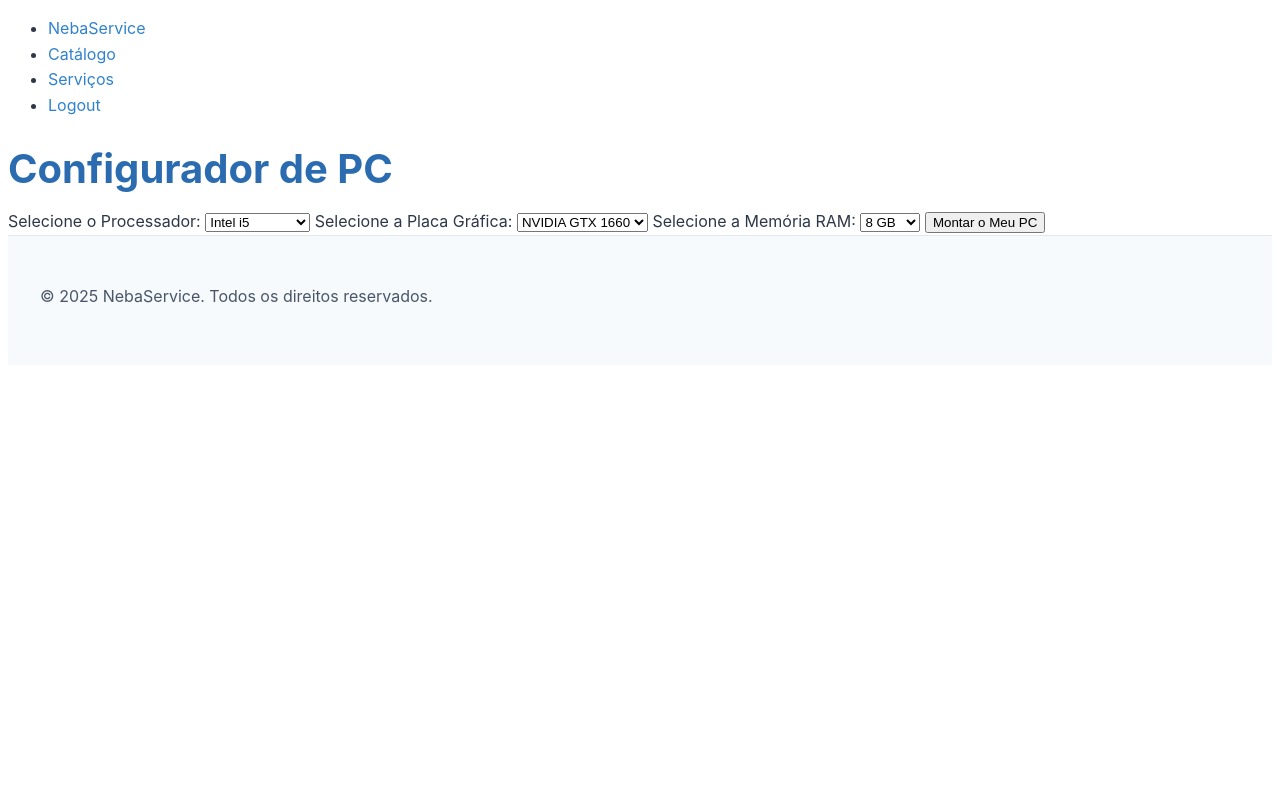
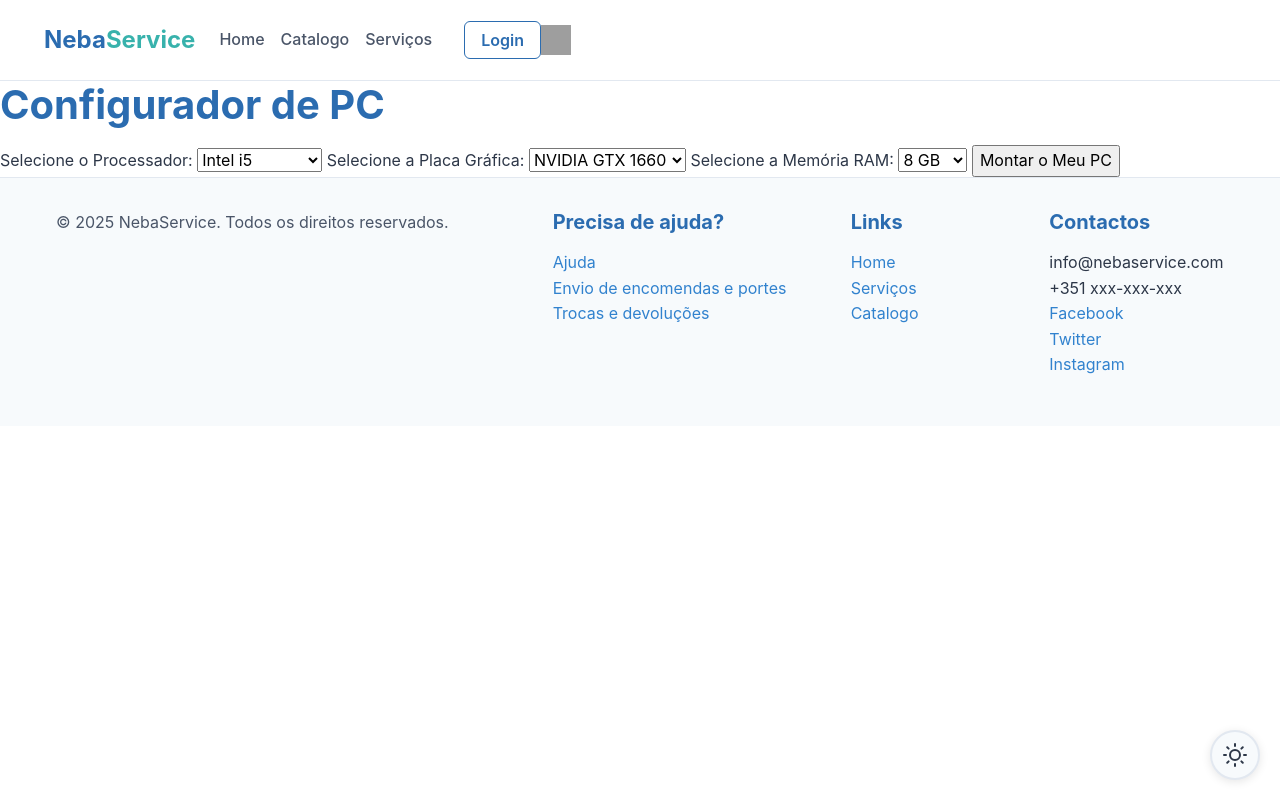
Before and after one commit to nyctopheliac/nebaservice, a PHP site: page /configurador.php in a window 1280 px wide. Run offline with PHP 8.4, Linux system fonts and the light colour scheme; grey boxes are pictures that could not be loaded.

Commit message:
tá a ficar foda

```diff
--- a/configurador.php
+++ b/configurador.php
@@ -4,18 +4,46 @@
 <head>
     <meta charset="UTF-8">
     <meta name="viewport" content="width=device-width, initial-scale=1.0">
+    <link href="https://cdn.jsdelivr.net/npm/bootstrap@5.3.3/dist/css/bootstrap.min.css" rel="stylesheet" integrity="sha384-QWTKZyjpPEjISv5WaRU9OFeRpok6YctnYmDr5pNlyT2bRjXh0JMhjY6hW+ALEwIH" crossorigin="anonymous">
     <link rel="stylesheet" href="style.css">
     <title>Configurador de PC</title>
 </head>
+
 <body>
-    <nav>
-        <ul>
-            <li><a href="index.php">NebaService</a></li>
-            <li><a href="catalogo.php">Catálogo</a></li>
-            <li><a href="servicos.php">Serviços</a></li>
-            <li><a href="logout.php">Logout</a></li>
-        </ul>
-    </nav>
+
+  <button id="darkModeToggle" class="dark-mode-toggle" aria-label="Toggle dark mode">
+    <svg xmlns="http://www.w3.org/2000/svg" width="20" height="20" viewBox="0 0 24 24" fill="none" stroke="currentColor" stroke-width="2" stroke-linecap="round" stroke-linejoin="round">
+      <circle cx="12" cy="12" r="5"></circle>
+      <path d="M12 1v2M12 21v2M4.22 4.22l1.42 1.42M18.36 18.36l1.42 1.42M1 12h2M21 12h2M4.22 19.78l1.42-1.42M18.36 5.64l1.42-1.42"></path>
+    </svg>
+  </button>
+
+  <nav class="navbar navbar-expand-lg">
+      <div class="container-fluid">
+          <a class="navbar-brand nav-logo" href="index.php">Neba<span>Service</span></a>
+          <button class="navbar-toggler" type="button" data-bs-toggle="collapse" data-bs-target="#navbarNav" aria-controls="navbarNav" aria-expanded="false" aria-label="Toggle navigation">
+              <span class="navbar-toggler-icon"></span>
+          </button>
+          <div class="collapse navbar-collapse" id="navbarNav">
+              <ul class="navbar-nav">
+                  <li class="nav-item"><a class="nav-link" href="index.php">Home</a></li>
+                  <li class="nav-item"><a class="nav-link" href="catalogo.php">Catalogo</a></li>
+                  <li class="nav-item"><a class="nav-link" href="servicos.php">Serviços</a></li>
+                  <li class="nav-item ms-lg-3">
+                      <a href="login.php" class="btn btn-outline">Login</a>
+                  </li>
+                  <li class="nav-item profile-icon">
+                      <img src="images/profile-icon.png" alt="Profile" width="30" height="30" id="profileIcon">
+                      <div class="profile-dropdown" id="profileDropdown">
+                          <a href="profile.php">Profile Settings</a>
+                          <a href="delivery.php">Check Deliveries</a>
+                          <a href="logout.php">Logout</a>
+                      </div>
+                  </li>
+              </ul>
+          </div>
+      </div>
+  </nav>
 
     <div>
         <h1>Configurador de PC</h1>
@@ -48,8 +76,74 @@
 
     <footer class="footer">
         <div class="container">
-            <p>&copy; 2025 NebaService. Todos os direitos reservados.</p>
+            <div class="row">
+                <div class="col-md-5">
+                    <p>&copy; 2025 NebaService. Todos os direitos reservados.</p>
+                </div>
+                    <div class="col-md-3">
+                        <h5>Precisa de ajuda?</h5>
+                        <ul class="list-unstyled">
+                            <li><a href="#">Ajuda</a></li>
+                            <li><a href="#">Envio de encomendas e portes</a></li>
+                            <li><a href="#">Trocas e devoluções</a></li>
+                        </ul>
+                        </div>
+                        <div class="col-md-2">
+                        <h5>Links</h5>
+                        <ul class="list-unstyled">
+                            <li><a href="index.php">Home</a></li>
+                            <li><a href="servicos.php">Serviços</a></li>
+                            <li><a href="catalogo.php">Catalogo</a></li>
+                        </ul>
+                        </div>
+                        <div class="col-md-2">
+                        <h5>Contactos</h5>
+                        <ul class="list-unstyled">
+                            <li>info@nebaservice.com</li>
+                            <li>+351 xxx-xxx-xxx</li>
+                            <li><a href="#">Facebook</a></li>
+                            <li><a href="#">Twitter</a></li>
+                            <li><a href="#">Instagram</a></li>
+                        </ul>
+                    </div>
+                </div>
+            </div>
         </div>
     </footer>
+
+    <script src="https://cdn.jsdelivr.net/npm/bootstrap@5.3.3/dist/js/bootstrap.bundle.min.js" integrity="sha384-YvpcrYf0tY3lHB60NNkmXc5s9fDVZLESaAA55NDzOxhy9GkcIdslK1eN7N6jIeHz" crossorigin="anonymous"></script>
+    <script>
+        document.addEventListener('DOMContentLoaded', function() {
+        const darkModeToggle = document.getElementById('darkModeToggle');
+        const sunIcon = `
+            <svg xmlns="http://www.w3.org/2000/svg" width="20" height="20" viewBox="0 0 24 24" fill="none" stroke="currentColor" stroke-width="2" stroke-linecap="round" stroke-linejoin="round">
+                <circle cx="12" cy="12" r="5"></circle>
+                <path d="M12 1v2M12 21v2M4.22 4.22l1.42 1.42M18.36 18.36l1.42 1.42M1 12h2M21 12h2M4.22 19.78l1.42-1.42M18.36 5.64l1.42-1.42"></path>
+            </svg>
+        `;
+        const moonIcon = `
+            <svg xmlns="http://www.w3.org/2000/svg" width="20" height="20" viewBox="0 0 24 24" fill="none" stroke="currentColor" stroke-width="2" stroke-linecap="round" stroke-linejoin="round">
+                <path d="M21 12.79A9 9 0 1 1 11.21 3 7 7 0 0 0 21 12.79z"></path>
+            </svg>
+        `;
+
+        const currentTheme = localStorage.getItem('theme') ||
+            (window.matchMedia('(prefers-color-scheme: dark)').matches ? 'dark' : 'light');
+
+        if (currentTheme === 'dark') {
+            document.body.classList.add('dark');
+            darkModeToggle.innerHTML = moonIcon;
+        } else {
+            darkModeToggle.innerHTML = sunIcon;
+        }
+
+        darkModeToggle.addEventListener('click', () => {
+            const isDark = document.body.classList.toggle('dark');
+            localStorage.setItem('theme', isDark ? 'dark' : 'light');
+            darkModeToggle.innerHTML = isDark ? moonIcon : sunIcon;
+        });
+        });
+    </script>
+
 </body>
 </html>
--- a/definicoes.php
+++ b/definicoes.php
@@ -32,7 +32,7 @@ if ($_SERVER['REQUEST_METHOD'] == 'POST') {
 ?>
 
 <!DOCTYPE html>
-<html lang="en">
+<html lang="pt-PT">
 <head>
     <meta charset="UTF-8">
     <meta name="viewport" content="width=device-width, initial-scale=1.0">
--- a/encomendas.php
+++ b/encomendas.php
@@ -21,7 +21,7 @@ if ($_SERVER['REQUEST_METHOD'] == 'POST') {
 ?>
 
 <!DOCTYPE html>
-<html lang="en">
+<html lang="pt-PT">
 <head>
     <meta charset="UTF-8">
     <meta name="viewport" content="width=device-width, initial-scale=1.0">
```
Also changed, not shown: catalogo.php (+9 -0 lines), index.php (+5 -2 lines), servicos.php (+20 -11 lines).
